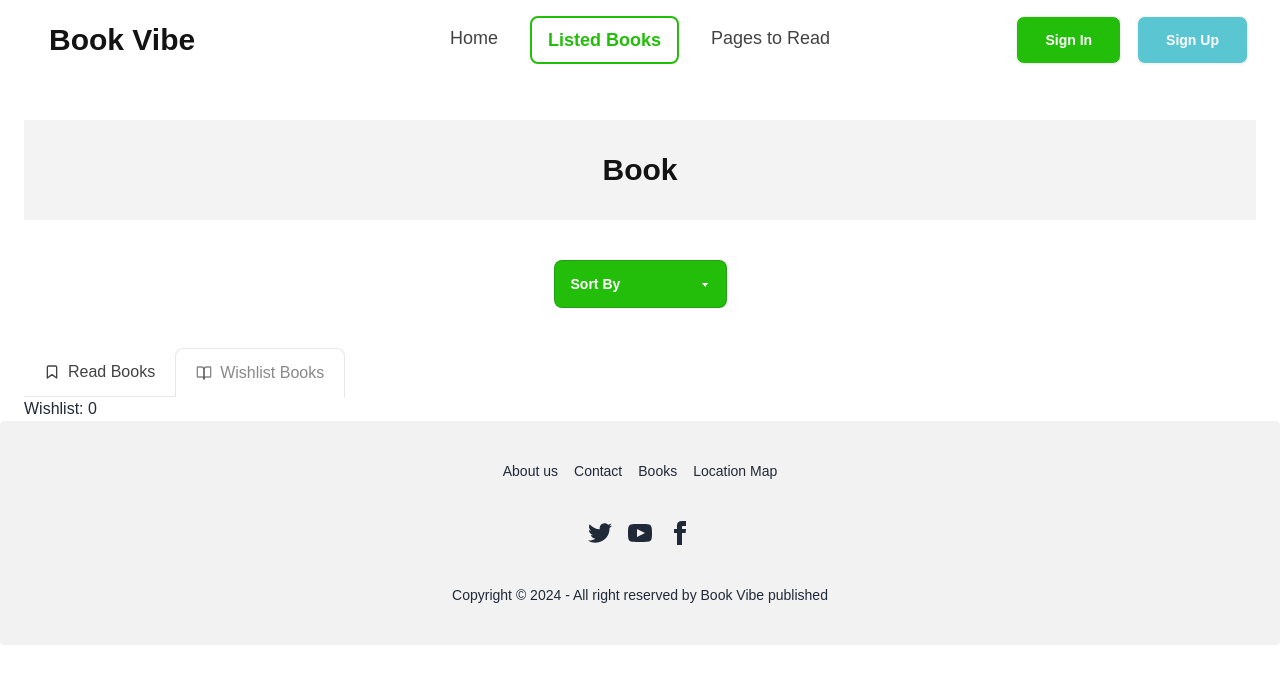
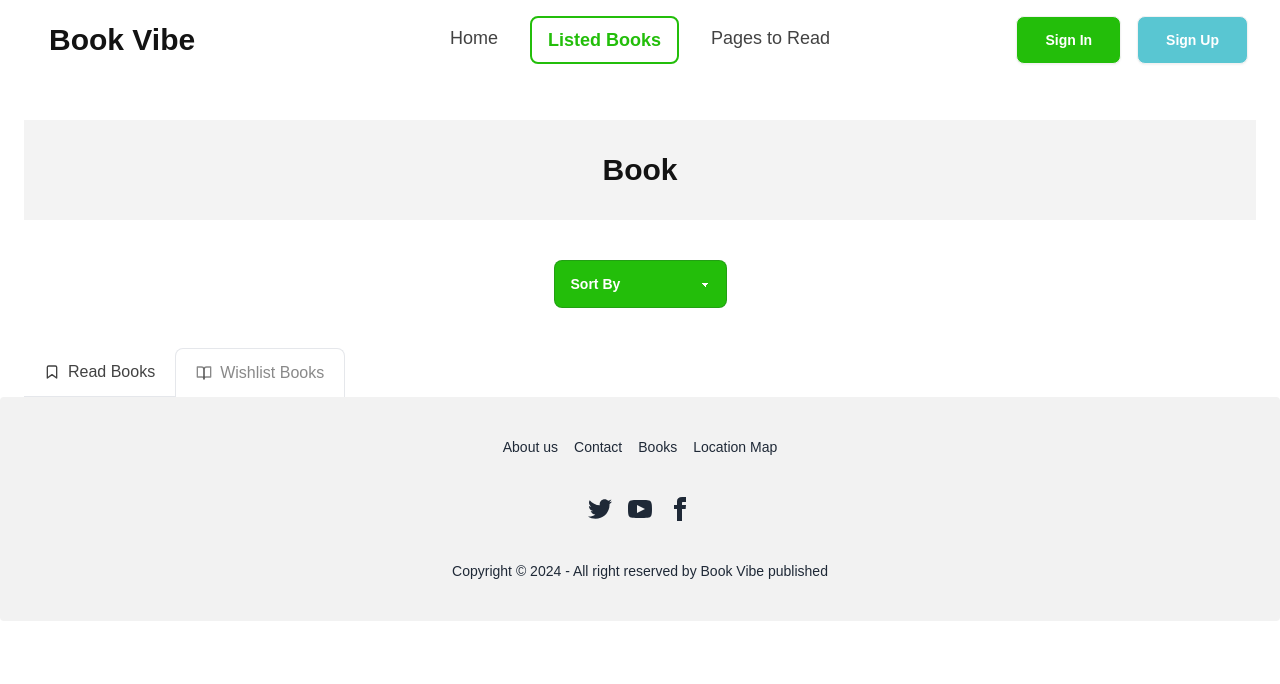
Before and after one commit to Tamanna5092/B9A8-BOOK-VIBE, a React (Vite) app: page /bookList/wishlist in a window 1280 px wide. Shown: the top 684 px of the page. Built offline with nearby package versions, Linux system fonts and the light colour scheme.

Commit message:
final commit

```diff
--- a/src/components/ReadBook.jsx
+++ b/src/components/ReadBook.jsx
@@ -17,7 +17,6 @@ const ReadBook = () => {
 
   return (
     <div>
-      <h1>book: {books.length}</h1>
       <div>
         {books.map((book) => (
           <div key={book.bookId}>
--- a/src/components/Wishlist.jsx
+++ b/src/components/Wishlist.jsx
@@ -14,7 +14,6 @@ const Wishlist = () => {
 
     return (
         <div>
-            <h1>Wishlist: {books.length}</h1>
             <div>
         {books.map((book) => (
           <div key={book.bookId}>
```
